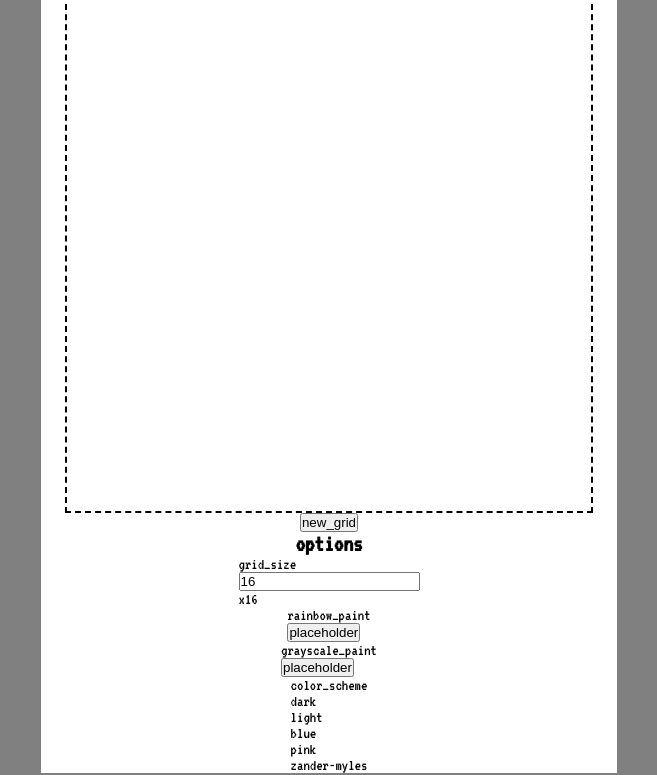
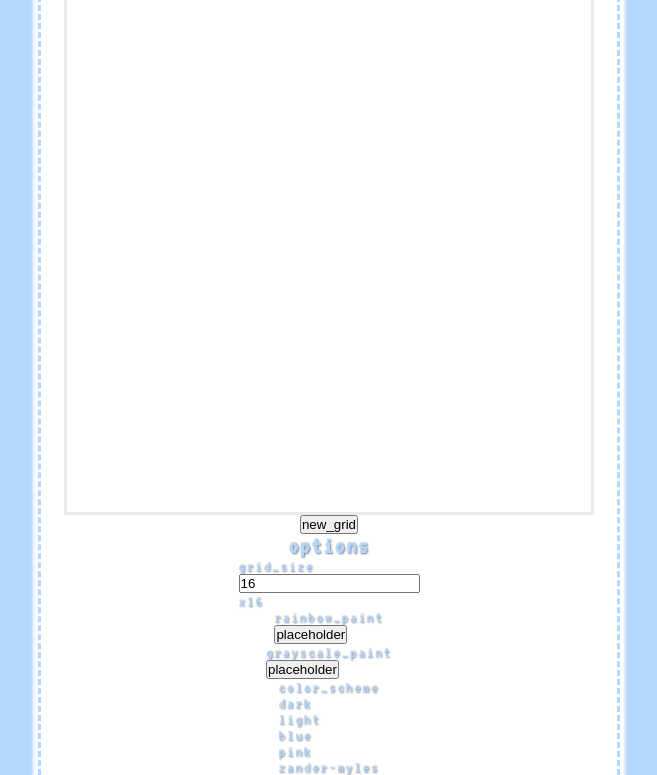
Before and after one commit to zander-myles/pixel-painter, a plain HTML site: page index.html in a window 1280 px wide. Shown: the part 40-815 px from the top of the page, without its empty margins (311-968 px from the left). Drawn offline with Linux system fonts and the light colour scheme.

Commit message:
Established default color scheme, added text-shadow

```diff
--- a/css/styles.css
+++ b/css/styles.css
@@ -1,5 +1,8 @@
 html {
     font-family: 'VT323', monospace;
+    color: #b4d7ff;
+    letter-spacing: 2px;
+    text-shadow: 1px 1px 2px gray;
 }
 
 * {
@@ -8,7 +11,7 @@ html {
 }
 
 body {
-    background-color: gray;
+    background-color: #b4d7ff;
     display: flex;
     justify-content: center;
 }
@@ -19,6 +22,9 @@ body {
     align-items: center;
     background-color: white;
     width: 45vw;
+    border-left: 3px dashed #b4d7ff;
+    border-right: 3px dashed #b4d7ff;
+    box-shadow: 0px 0px 3px 5px white;
 }
 
 .paint-page {
@@ -32,7 +38,7 @@ body {
     flex-wrap: wrap;
     width: 41vw;
     height: 41vw;
-    border: 2px dashed black;
+    border: 3px solid #ebebeb;
 }
 
 .options-page {
```
